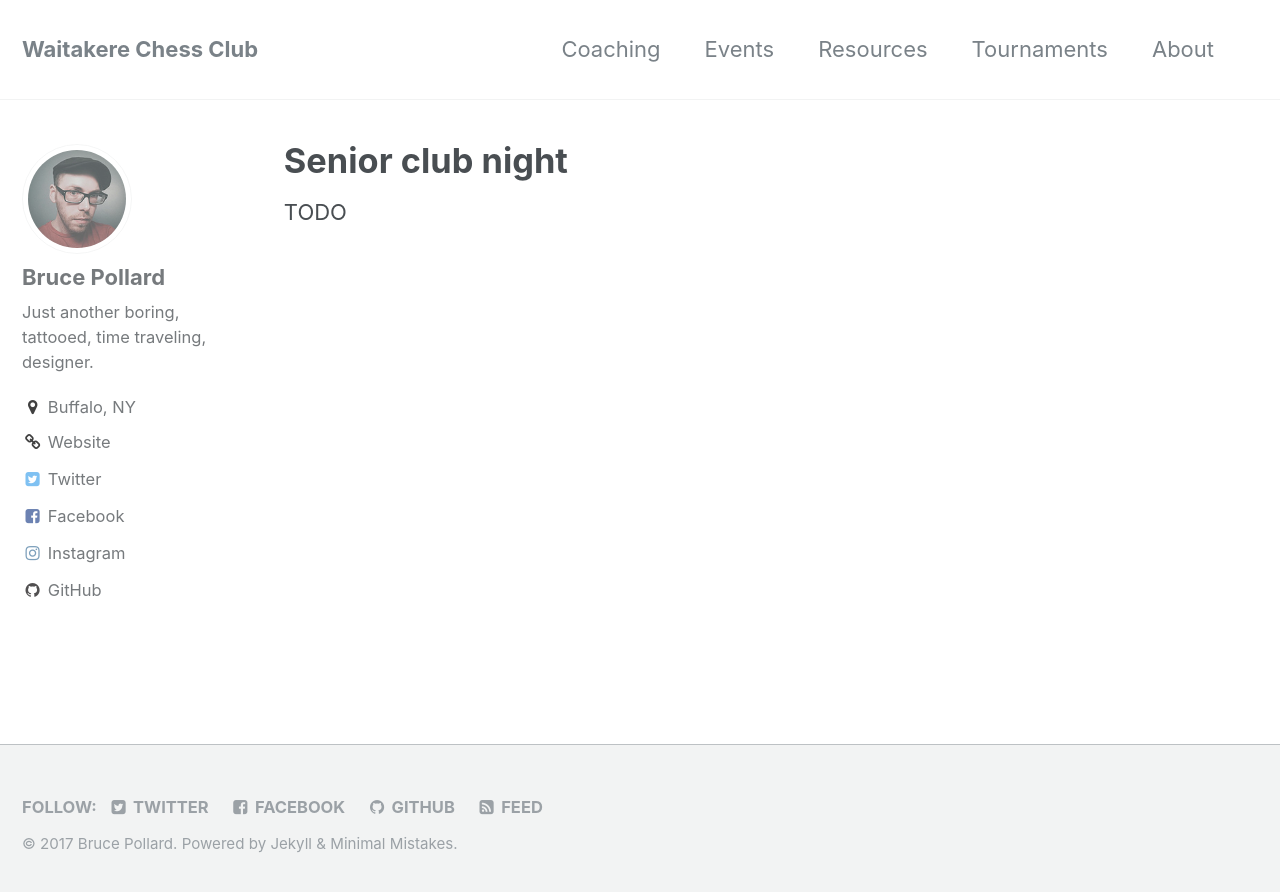
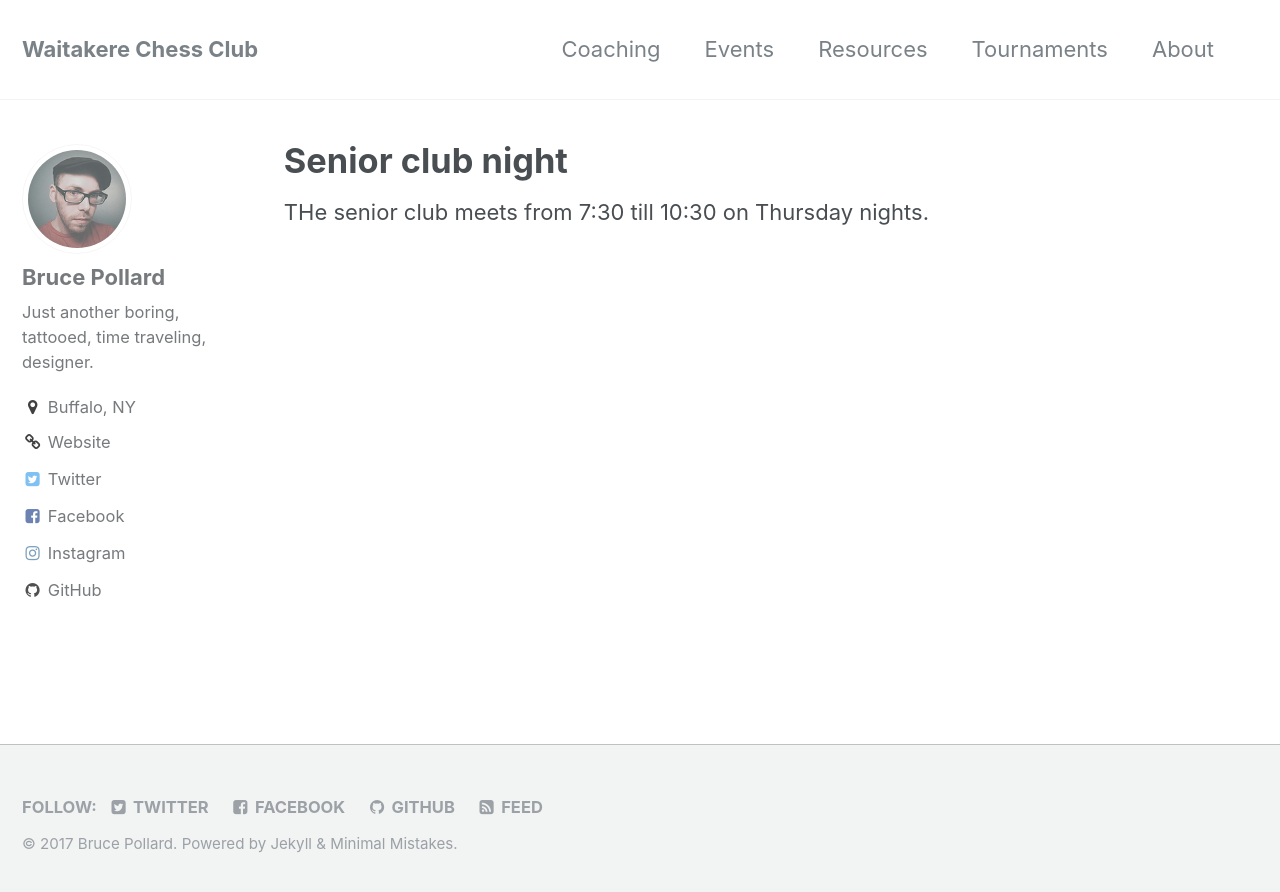
Before and after one commit to waitakerechess/web, a Jekyll site: the page built from docs/_pages/seniorclubnight.md, in a window 1280 px wide. Shown: the top 892 px of the page. Built offline with Jekyll 4.4.1, drawn with Linux system fonts in a browser that asks for light colours.

Commit message:
Updated senior page.

```diff
--- a/docs/_pages/seniorclubnight.md
+++ b/docs/_pages/seniorclubnight.md
@@ -6,4 +6,4 @@ redirect_from:
   - /theme-setup/
 ---
 
-TODO
+THe senior club meets from 7:30 till 10:30 on Thursday nights.
```
